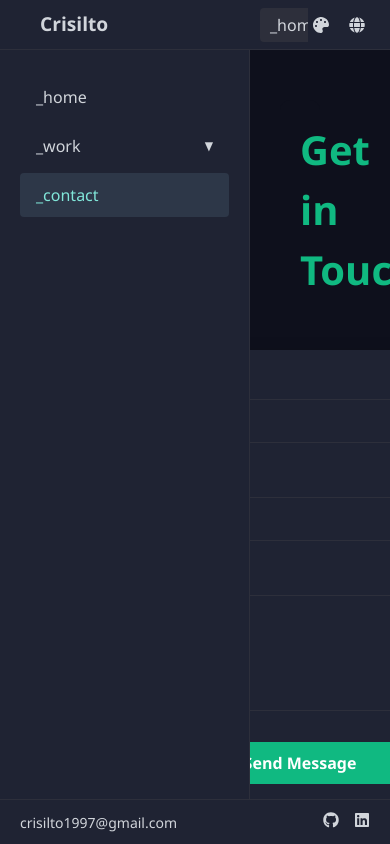
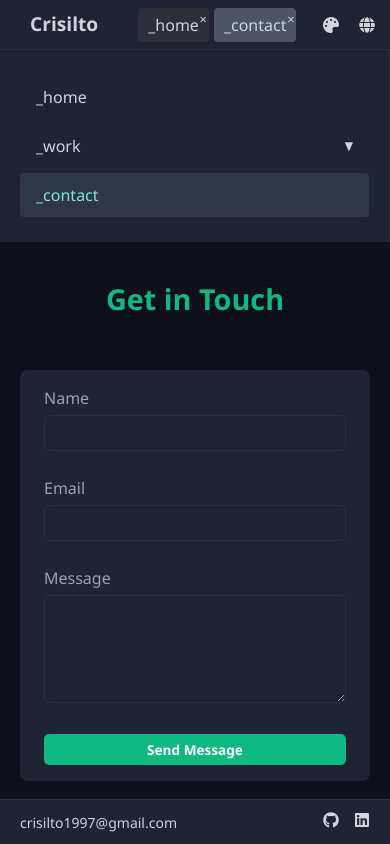
Before and after one commit to crisilto/portfolio, a React (Vite) app: page / in a window 390 px wide. Both pictures are taken after a click on the item "_contact". Built offline with nearby package versions, Linux system fonts and the light colour scheme.

Commit message:
Media Queries

```diff
--- a/src/App.css
+++ b/src/App.css
@@ -13,3 +13,16 @@
   overflow-y: auto;
   padding: 20px;
 }
+
+@media (max-width: 768px) {
+  .app {
+    display: block;
+    height: auto;
+  }
+
+  .sidebar {
+    width: 100%;
+    min-width: 100%;
+    height: auto;
+  }
+}
--- a/src/index.css
+++ b/src/index.css
@@ -5,6 +5,10 @@
 }
 
 body {
+  margin: 0;
+  padding: 0;
+  width: 100%;
+  overflow-x: hidden;
   background-color: #0e101c;
   color: #d1d5db;
   font-family: 'Segoe UI', Tahoma, Geneva, Verdana, sans-serif;
--- a/src/styles/Bio.css
+++ b/src/styles/Bio.css
@@ -56,16 +56,24 @@
   background-color: #059669;
 }
 
+
+
 @media (max-width: 768px) {
   .bio-container {
     padding: 1rem;
+    text-align: left;
   }
 
   .bio-title {
     font-size: 2rem;
   }
 
-  .bio-section h3 {
-    font-size: 1.5rem;
+  .bio-section {
+    padding: 1rem;
+  }
+
+  .download-cv-btn {
+    font-size: 1rem;
+    padding: 0.5rem 1rem;
   }
 }
--- a/src/styles/Contact.css
+++ b/src/styles/Contact.css
@@ -4,6 +4,8 @@
   border-radius: 10px;
   margin: 30px 60px;
   color: #d1d5db;
+  max-width: 800px;
+  margin: 0 auto;
 }
 
 .contact-title {
@@ -17,6 +19,7 @@
   display: flex;
   flex-direction: column;
   align-items: center;
+  width: 100%;
 }
 
 form {
@@ -24,7 +27,7 @@ form {
   flex-direction: column;
   gap: 10px;
   margin: 0 auto;
-  padding: 20px;
+  padding: 2rem 3rem;
   box-shadow: 0 0 15px rgba(0, 0, 0, 0.1);
   background-color: #1f2333;
   border-radius: 8px;
@@ -80,3 +83,55 @@ form {
 .submit-button:hover {
   background-color: #059669;
 }
+
+
+/* Ajustes responsivos */
+@media (max-width: 768px) {
+  .contact-container {
+    margin: 20px;
+    padding: 15px;
+  }
+
+  form {
+    padding: 1.5rem 2rem;
+    max-width: 350px;
+  }
+
+  .contact-title {
+    font-size: 2rem;
+  }
+
+  .form-group input,
+  .form-group textarea {
+    padding: 10px;
+  }
+
+  .submit-button {
+    padding: 8px 16px;
+    font-size: 0.9rem;
+  }
+}
+
+@media (max-width: 480px) {
+  .contact-container {
+    margin: 10px;
+  }
+
+  form {
+    padding: 1rem 1.5rem;
+  }
+
+  .contact-title {
+    font-size: 1.8rem;
+  }
+
+  .form-group input,
+  .form-group textarea {
+    padding: 8px;
+  }
+
+  .submit-button {
+    padding: 6px 12px;
+    font-size: 0.85rem;
+  }
+}
--- a/src/styles/Home.css
+++ b/src/styles/Home.css
@@ -59,3 +59,34 @@
 .home-links a:hover {
   text-decoration: underline;
 }
+
+@media (max-width: 768px) {
+  .home-container {
+    padding: 10px;
+    text-align: center;
+    justify-content: center;
+  }
+
+  .avatar {
+    width: 150px;
+    height: 150px;
+  }
+
+  .home-title,
+  .home-name,
+  .home-role {
+    font-size: 1.5rem;
+  }
+
+  .home-links {
+    font-size: 1rem;
+  }
+  .avatar {
+    width: 100px;
+    height: 100px;
+  }
+
+  .home-container {
+    padding: 10px;
+  }
+}
--- a/src/styles/Layout.css
+++ b/src/styles/Layout.css
@@ -134,7 +134,7 @@
 .sidebar li:hover,
 .sidebar li.active {
     background-color: #2d3748;
-   color : #81e6d9;
+    color: #81e6d9;
 }
 
 .sidebar .child {
@@ -221,3 +221,46 @@
 .bottom-bar .bottom-right a:hover {
     color: #81e6d9;
 }
+
+@media (max-width: 768px) {
+
+    .username{
+        flex: 0;
+    }
+
+    .main-layout {
+        margin-left: 0;
+        flex-direction: column;
+    }
+
+    .layout-container {
+        flex-direction: column;
+    }
+
+    .sidebar {
+        margin-left: 0;
+        margin-top: 0;
+        width: 100%;
+        min-width: 100%;
+        height: auto;
+        position: relative;
+    }
+
+    .main-content {
+        flex: 1;
+        overflow-y: auto;
+        padding: 20px;
+        padding: 10px;
+        width: 100%;
+    }
+
+    .top-bar {
+        padding: 10px;
+        justify-content: space-between;
+        position: fixed;
+        top: 0;
+        left: 0;
+        width: 100%;
+        z-index: 100;
+    }
+}
--- a/src/styles/MyStack.css
+++ b/src/styles/MyStack.css
@@ -1,11 +1,10 @@
 .my-stack-container {
   display: flex;
   flex-direction: column;
-  justify-content: center;
   align-items: center;
   width: 100%;
   height: 80%;
-  margin-top: 43px;
+  margin-top: 51px;
   text-align: center;
 }
 
@@ -24,7 +23,6 @@
   display: grid;
   grid-template-columns: repeat(3, 1fr);
   gap: 1rem;
-  justify-content: center;
 }
 
 .tech-item {
@@ -47,14 +45,42 @@
   transform: translateY(-4px);
 }
 
-@media (max-width: 768px) {
+@media (max-width: 1024px) {
   .tech-category {
     grid-template-columns: repeat(2, 1fr);
   }
 }
 
+@media (max-width: 768px) {
+  .main-content {
+  flex: 1;
+  overflow-y: auto;
+}
+
+  .tech-category {
+    grid-template-columns: repeat(2, 1fr);
+  }
+
+  .section-title {
+    font-size: 1.3rem;
+  }
+
+  .tech-item {
+    width: 140px;
+    height: 50px;
+    font-size: 1.1rem;
+    padding: 0.6rem 1rem;
+    justify-content: center;
+    justify-self: center;
+  }
+
+  .interested-column{
+    padding-bottom: 20px;
+  }
+}
+
 @media (max-width: 480px) {
   .tech-category {
-    grid-template-columns: 1fr;
+    justify-content: center;
   }
 }
--- a/src/styles/Projects.css
+++ b/src/styles/Projects.css
@@ -81,3 +81,33 @@
   color: #6b7280;
   opacity: 0.6;
 }
+
+@media (max-width: 1024px) {
+  .projects-list {
+    justify-content: space-around;
+  }
+
+  .project-card {
+    width: 250px;
+  }
+}
+
+@media (max-width: 768px) {
+  .projects-container {
+    margin: 20px 10px;
+    padding: 10px;
+  }
+
+  .projects-title {
+    font-size: 2rem;
+    margin-bottom: 30px;
+  }
+
+  .project-card {
+    width: 100%;
+  }
+
+  .project-description {
+    font-size: 0.9rem;
+  }
+}
```
Lines whose indentation alone changed are shown as unchanged.
